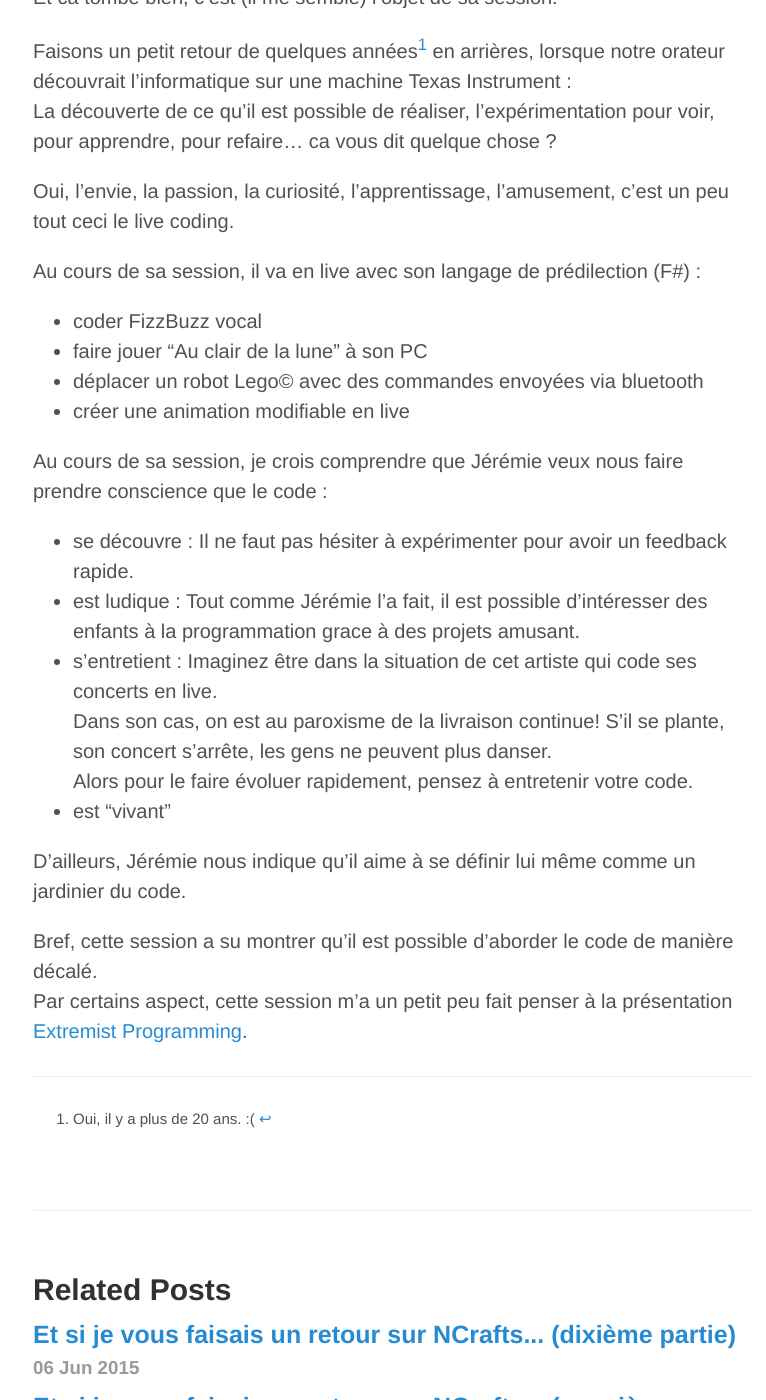
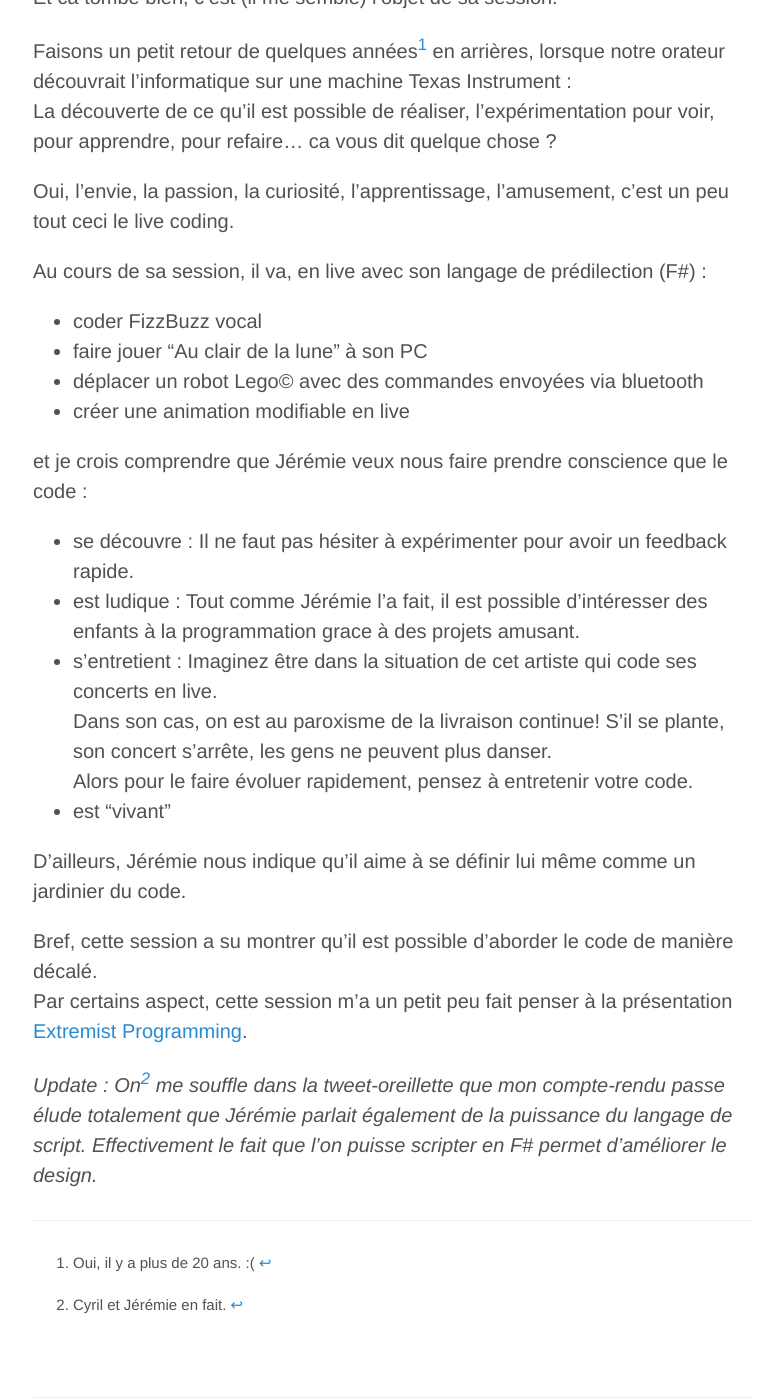
Before and after one commit to MiniKeb/minikeb.github.io, a Jekyll site: the page built from _posts/2015-06-09-ncrafts-part11.md, in a window 1280 px wide and 1400 px high, scrolled down 454 px. Shown: the whole window, without its empty margins (247-1013 px from the left). Built offline with Jekyll 4.4.1, drawn with Linux system fonts in a browser that asks for light colours.

Commit message:
[Update Post] Mise à jour de LiveCoding.

```diff
--- a/_posts/2015-06-09-ncrafts-part11.md
+++ b/_posts/2015-06-09-ncrafts-part11.md
@@ -13,14 +13,14 @@ La découverte de ce qu'il est possible de réaliser, l'expérimentation pour vo
 
 Oui, l'envie, la passion, la curiosité, l'apprentissage, l'amusement, c'est un peu tout ceci le live coding.
 
-Au cours de sa session, il va en live avec son langage de prédilection (F#) :
+Au cours de sa session, il va, en live avec son langage de prédilection (F#) :
 
 * coder FizzBuzz vocal
 * faire jouer "Au clair de la lune" à son PC
 * déplacer un robot Lego© avec des commandes envoyées via bluetooth
 * créer une animation modifiable en live
 
-Au cours de sa session, je crois comprendre que Jérémie veux nous faire prendre conscience que le code :
+et je crois comprendre que Jérémie veux nous faire prendre conscience que le code :
 
 * se découvre : Il ne faut pas hésiter à expérimenter pour avoir un feedback rapide.
 * est ludique : Tout comme Jérémie l'a fait, il est possible d'intéresser des enfants à la programmation grace à des projets amusant.
@@ -34,9 +34,12 @@ D'ailleurs, Jérémie nous indique qu'il aime à se définir lui même comme un
 Bref, cette session a su montrer qu'il est possible d'aborder le code de manière décalé.
 Par certains aspect, cette session m'a un petit peu fait penser à la présentation [Extremist Programming][ExtremistProgramming].
 
+*Update : On[^2] me souffle dans la tweet-oreillette que mon compte-rendu passe élude totalement que Jérémie parlait également de la puissance du langage de script. Effectivement le fait que l'on puisse scripter en F# permet d'améliorer le design.*
+
 ---
 
 [^1]: Oui, il y a plus de 20 ans. :(
+[^2]: Cyril et Jérémie en fait.
 
 [JeremieChassaing]: https://twitter.com/thinkb4coding
 [ExtremistProgramming]: https://www.youtube.com/watch?v=yKKn8WuEY94
```
